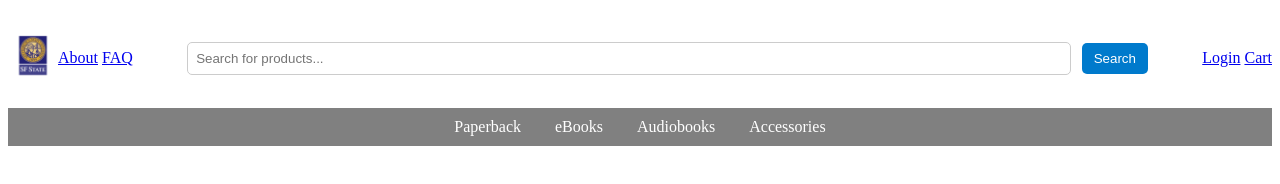
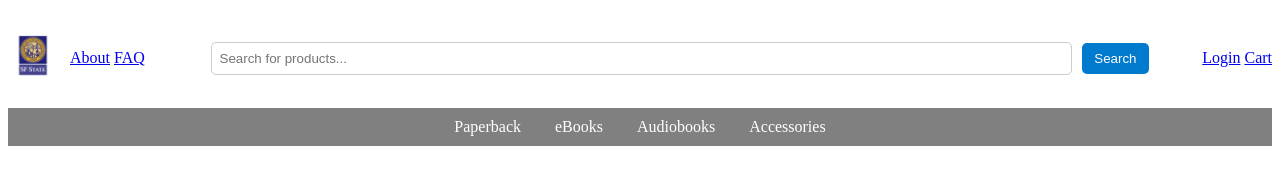
Before and after one commit to nhannguyensf/bookstore-ecommerce-website, a plain HTML site: page public/header.html in a window 1280 px wide. Drawn offline with Linux system fonts and the light colour scheme.

Commit message:
fix(styles.css) add space between header logo and page-nav links

```diff
--- a/public/css/styles.css
+++ b/public/css/styles.css
@@ -14,6 +14,7 @@
 /* Page navigation to the right of the logo */
 #page-nav {
   order: 2;
+  padding: 8px 12px;
 }
 
 /* Centered search bar */
```
